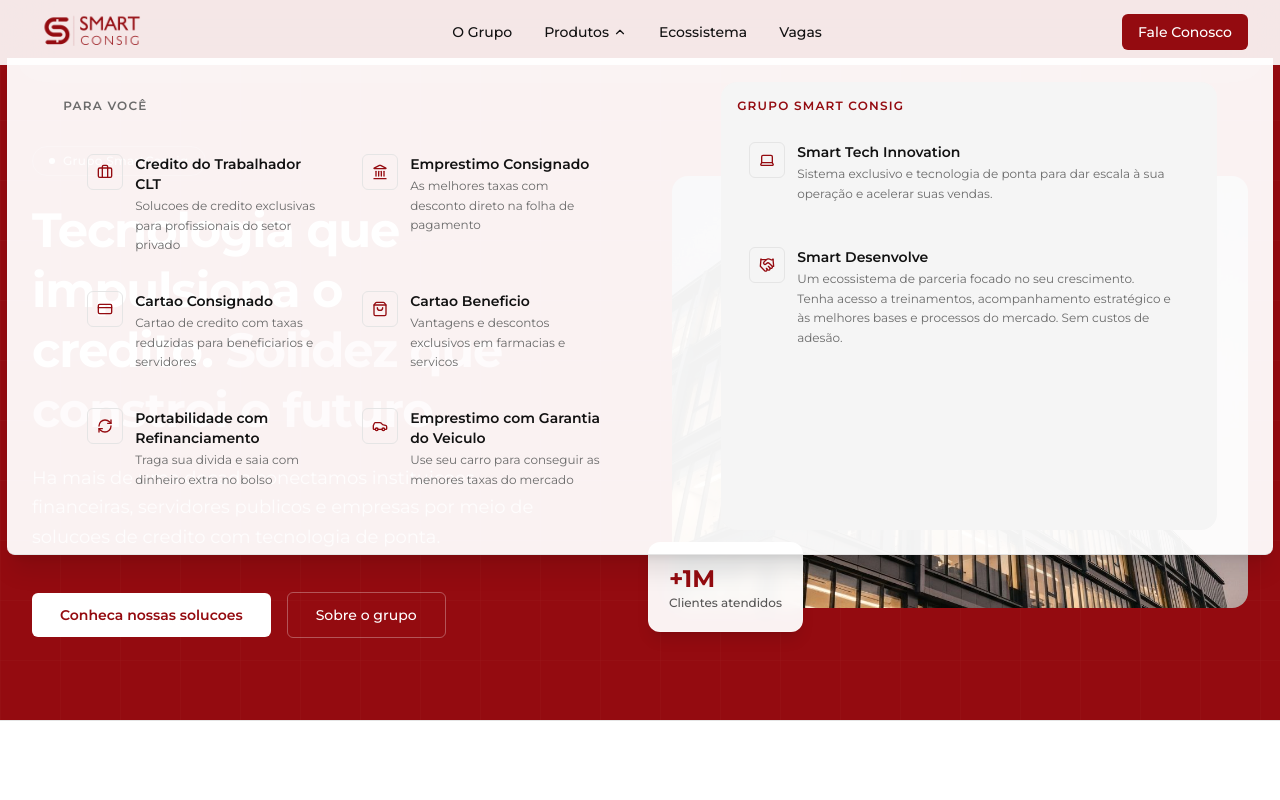
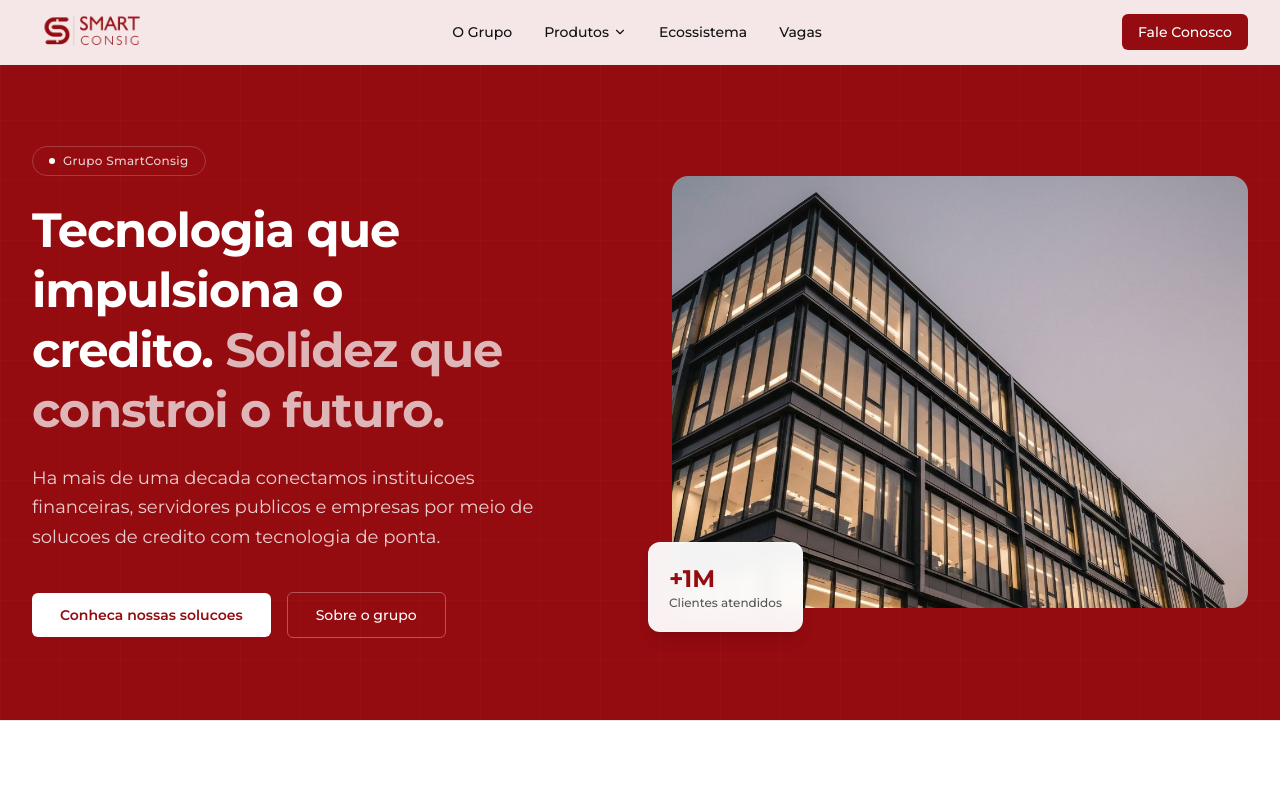
Before and after one commit to dev-Raffa/grupo-smart, a Next.js app: page / in a window 1280 px wide. Shown: the top 800 px of the page. Built offline with nearby package versions, Linux system fonts and the light colour scheme.

Commit message:
fix:menu header

```diff
--- a/components/header.tsx
+++ b/components/header.tsx
@@ -15,7 +15,7 @@ import Image from "next/image"
 
 export default function Header() {
   const [mobileOpen, setMobileOpen] = useState(false)
-  const [productsOpen, setProductsOpen] = useState(true)
+  const [productsOpen, setProductsOpen] = useState(false)
 
   return (
     <header className="fixed top-0 left-0 right-0 z-50 border-b border-border/40 bg-background/90 backdrop-blur-xl">
@@ -35,7 +35,7 @@ export default function Header() {
           <div
             className="relative"
             onMouseEnter={() => setProductsOpen(true)}
-            onMouseLeave={() => setProductsOpen(true)}
+            onMouseLeave={() => setProductsOpen(false)}
           >
             <button className="flex items-center gap-1 text-sm font-medium text-foreground transition-colors hover:text-primary">
               Produtos
```
